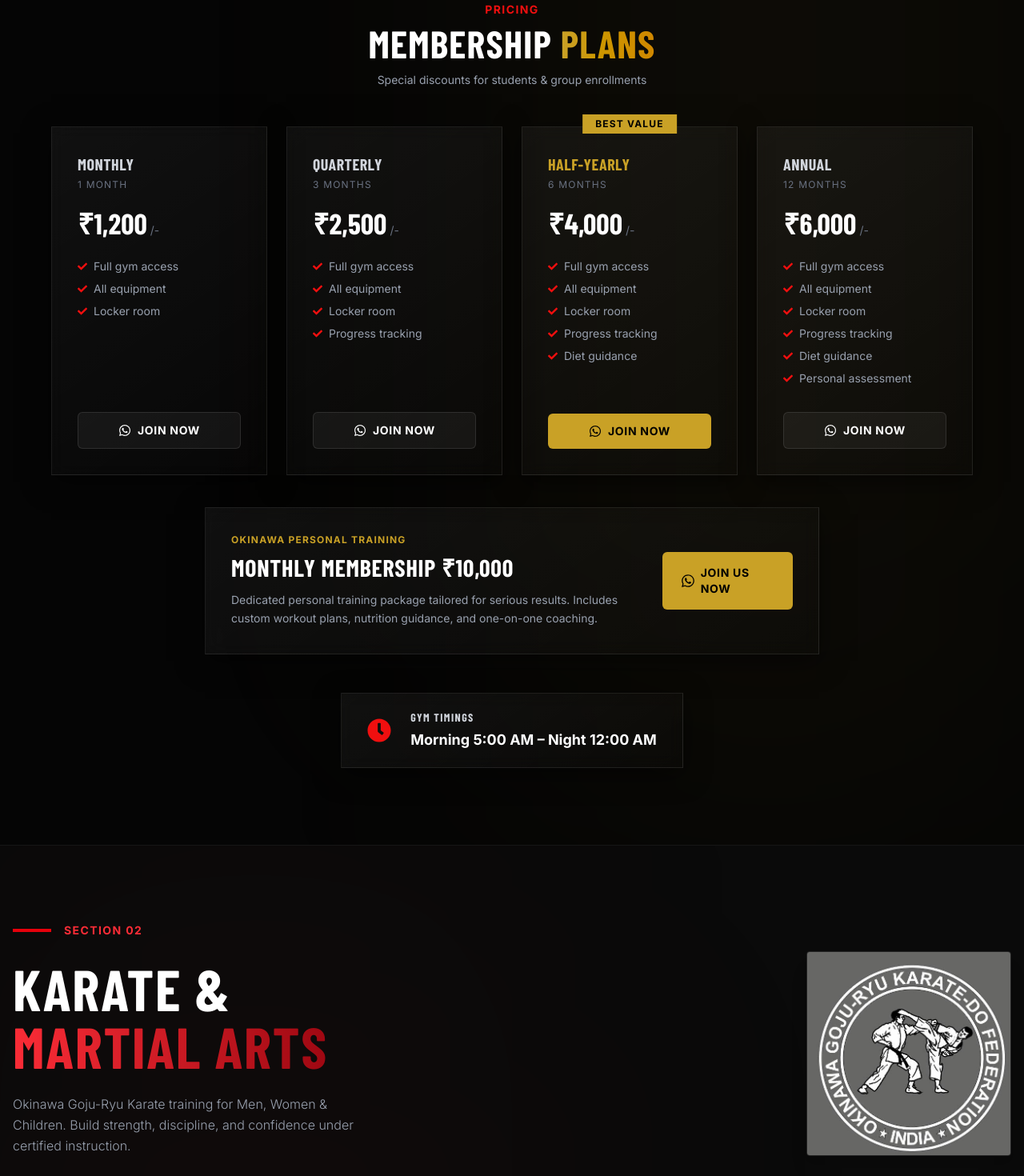
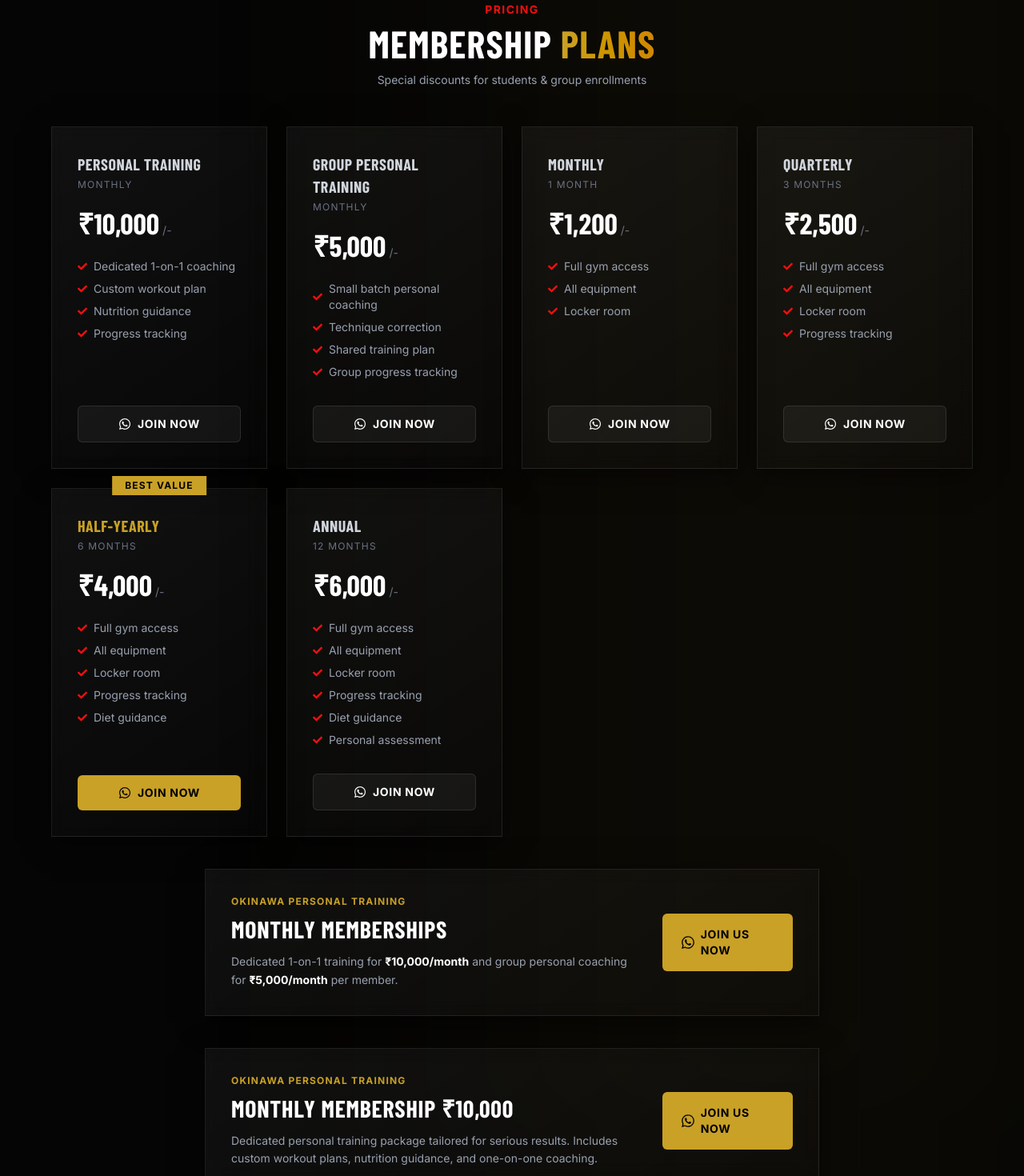
Before and after one commit to deepaksoni220-cmd/vip-okinawa-fitness-club-web, a React (Vite) app: page /services in a window 1280 px wide. Shown: the part 1219-2689 px from the top of the page at 80% size. Built offline with nearby package versions, Linux system fonts and the light colour scheme; a web font is replaced by a local one.

Commit message:
Updated homepage banners and mobile fixes

```diff
--- a/src/pages/contact.tsx
+++ b/src/pages/contact.tsx
@@ -147,7 +147,9 @@
                   </div>
                   <div>
                     <h4 className="font-heading font-bold uppercase text-sm mb-1">Email</h4>
-                    <a href="mailto:info@okinawafitness.com" className="text-gray-400 text-sm hover:text-primary transition-colors">info@okinawafitness.com</a>
+<a href="mailto:okinawafitness11@gmail.com" className="text-gray-400 text-sm hover:text-primary transition-colors">okinawafitness11@gmail.com</a>
+                  <br />
+                  <a href="mailto:okinawamma12@gmail.com" className="text-gray-400 text-sm hover:text-primary transition-colors">okinawamma12@gmail.com</a>
                   </div>
                 </div>
                 <div className="glass-card p-6 flex gap-4 items-start">
--- a/src/pages/fitness-club.tsx
+++ b/src/pages/fitness-club.tsx
@@ -58,8 +58,8 @@
         <div className="container mx-auto px-4 relative z-20">
           <div className="max-w-3xl">
             <h1 className="text-4xl md:text-6xl lg:text-7xl font-heading font-black leading-[0.95] mb-6 uppercase tracking-tight">
-              <span className="block overflow-hidden"><span className="club-hero-title inline-block">Explore</span></span>
-              <span className="block overflow-hidden"><span className="club-hero-title inline-block">Okinawa <span className="text-primary">Fitness</span></span></span>
+              <span className="block overflow-hidden"><span className="club-hero-title inline-block">Okinawa Martial Art</span></span>
+              <span className="block overflow-hidden"><span className="club-hero-title inline-block"><span className="text-primary">Classes</span></span></span>
             </h1>
             <p className="club-hero-subtitle text-lg md:text-xl text-gray-300 mb-10 max-w-xl font-light">
               State-of-the-art facilities, expert trainers, and a community dedicated to your fitness journey in Pune.
@@ -96,7 +96,7 @@
               "/oky/5.jpg",
               "/oky/7.jpg",
               "/oky/9.jpg",
-              "/oky/oky0.jpg",
+
               "/oky/oky00.jpeg",
             ].map((img, i) => (
               <div key={i} className="club-img overflow-hidden rounded-sm border border-white/10 h-48 group hover:border-primary/50 transition-colors cursor-pointer" onClick={() => setSelectedImage(img)}>
--- a/src/pages/home.tsx
+++ b/src/pages/home.tsx
@@ -30,7 +30,7 @@
     e.preventDefault();
     const subject = "Okinawa Fitness Consultation Request";
     const body = `Name: ${name}\nPhone: ${phone}\nEmail: ${email}\nFitness Goal: ${goal}\n\nPlease contact me for a free consultation and facility tour.`;
-    const mailto = `mailto:okinawamma12@gmail.com?subject=${encodeURIComponent(subject)}&body=${encodeURIComponent(body)}`;
+    const mailto = `mailto:okinawamma12@gmail.com&okinawafitness11@gmail.com?subject=${encodeURIComponent(subject)}&body=${encodeURIComponent(body)}`;
     window.location.href = mailto;
     toast.success("Opening your email client...", { description: "Send the email to complete your request." });
   };
@@ -91,15 +91,16 @@
 
       {/* ── HERO ── */}
       <section className="relative h-screen flex items-center pt-20" id="home">
-        <div className="absolute inset-0 z-0">
-          <div className="absolute inset-0 bg-gradient-to-r from-black via-black/60 to-black/20 z-10" />
-          <div className="absolute inset-0 bg-gradient-to-t from-[#0a0a0a] via-transparent to-transparent z-10" />
+        <div className="absolute inset-x-0 bottom-0 top-[129px] md:top-0 z-0">
           <picture>
-            <source media="(max-width: 767px)" srcSet="/oky1banner.webp" />
+            <source
+              media="(max-width: 767px)"
+              srcSet="/oki-nawa-banner2.webp"
+            />
             <img
-              src="/oky2banner.webp"
+              src="/oki-nawa-banner1.webp"
               alt="Okinawa Fitness Gym"
-              className="w-full h-full object-cover object-right opacity-100"
+              className="w-full h-full object-cover object-top md:object-center"
             />
           </picture>
         </div>
@@ -107,20 +108,7 @@
         <div className="absolute bottom-1/4 right-1/4 w-96 h-96 bg-secondary/10 rounded-full blur-[120px] z-0 floating-orb" />
         <div className="container mx-auto px-4 relative z-20">
           <div className="max-w-3xl">
-            <div className="flex flex-wrap gap-x-4 mb-6">
-              <span className="px-3 py-1 bg-primary/20 text-primary border border-primary/50 text-xs font-bold uppercase tracking-widest rounded-sm">Premium Gym</span>
-              <span className="px-3 py-1 bg-secondary/20 text-secondary border border-secondary/50 text-xs font-bold uppercase tracking-widest rounded-sm">Pune, India</span>
-            </div>
-            <h1 className="text-4xl md:text-6xl lg:text-7xl font-heading font-black leading-[0.95] mb-6 uppercase tracking-tight">
-              <span className="block overflow-hidden"><span className="hero-title-word inline-block">Transform</span></span>
-              <span className="block overflow-hidden"><span className="hero-title-word inline-block">Your <span className="text-primary text-glow">Body.</span></span></span>
-              <span className="block overflow-hidden"><span className="hero-title-word inline-block">Unlock</span></span>
-              <span className="block overflow-hidden"><span className="hero-title-word inline-block">Your <span className="text-secondary gold-glow">Potential.</span></span></span>
-            </h1>
-            <p className="hero-subtitle text-lg md:text-xl text-gray-300 mb-10 max-w-xl font-light">
-              Raw discipline meets elite performance. Premium Gym, MMA Training &amp; Karate Classes for those who want results, not comfort.
-            </p>
-            <div className="flex flex-col sm:flex-row gap-4">
+            <div className="hidden">
               <a href="#memberships">
                 <Button size="lg" className="hero-btn w-full sm:w-auto bg-primary hover:bg-red-700 text-white font-heading text-xl uppercase tracking-wider rounded-none h-14 px-8">Join Now</Button>
               </a>
@@ -299,10 +287,12 @@
           <div className="grid md:grid-cols-2 lg:grid-cols-3 gap-6">
             {[
               { name: "MMA Training", time: "Mon, Wed, Fri • 6:30 PM", trainer: "Coach Ravi", level: "All Levels" },
-              { name: "Kyokushin Karate", time: "Tue, Thu, Sat • 5:00 PM", trainer: "Sensei Hiroshi", level: "Intermediate" },
+              { name: "Okinawa Goju-Ryu Karate", time: "Tue, Thu, Sat • 5:00 PM", trainer: "Sensei Hiroshi", level: "Intermediate" },
+
               { name: "Strength & Cond.", time: "Daily • 7:00 AM & 7:00 PM", trainer: "Coach Priya", level: "Advanced" },
               { name: "Fat Loss Circuit", time: "Mon - Fri • 8:00 AM", trainer: "Coach Amit", level: "Beginner" },
-              { name: "Boxing Drills", time: "Tue, Thu • 6:00 PM", trainer: "Coach Ravi", level: "All Levels" },
+              { name: "Kickboxing Drills", time: "Tue, Thu • 6:00 PM", trainer: "Coach Ravi", level: "All Levels" },
+
               { name: "Functional Training", time: "Sat • 9:00 AM", trainer: "Coach Priya", level: "All Levels" },
             ].map((c, i) => (
               <div key={i} className="glass-card p-6 border-l-4 border-l-primary group cursor-pointer hover:bg-white/5 transition-colors">
@@ -360,8 +350,54 @@
           <p className="text-center text-gray-400 mb-14 text-sm font-medium">Special discounts available for students &amp; group enrollments</p>
 
           <div className="grid sm:grid-cols-2 lg:grid-cols-4 gap-6 max-w-6xl mx-auto">
+            {/* Personal Training */}
+            <div className="glass-card p-7 group hover:-translate-y-2 transition-transform duration-300">
+              <div className="w-12 h-12 rounded-full bg-primary/10 flex items-center justify-center mb-5 group-hover:bg-primary/20 transition-colors">
+                <FaDumbbell className="text-primary text-xl" />
+              </div>
+              <h4 className="font-heading font-bold text-xl uppercase mb-1 text-gray-300">Personal Training</h4>
+              <p className="text-xs text-gray-500 uppercase tracking-widest mb-5">Monthly</p>
+              <div className="flex items-baseline gap-1 mb-6">
+                <span className="text-3xl font-heading font-black text-white">₹10,000</span>
+                <span className="text-gray-500 text-sm font-medium">/-</span>
+              </div>
+              <ul className="space-y-3 mb-8 text-sm">
+                <li className="flex items-center gap-3 text-gray-300"><FaCheck className="text-primary shrink-0" /> Dedicated 1-on-1 coaching</li>
+                <li className="flex items-center gap-3 text-gray-300"><FaCheck className="text-primary shrink-0" /> Custom workout plan</li>
+                <li className="flex items-center gap-3 text-gray-300"><FaCheck className="text-primary shrink-0" /> Nutrition guidance</li>
+                <li className="flex items-center gap-3 text-gray-300"><FaCheck className="text-primary shrink-0" /> Progress tracking</li>
+              </ul>
+              <Button asChild variant="outline" className="w-full rounded-none border-white/20 text-white hover:bg-white hover:text-black uppercase tracking-wider font-bold text-xs h-10">
+                <a href={waLink("Hi! I'm interested in Personal Training (1-on-1) monthly membership for ₹10,000. Please share joining details.")} target="_blank" rel="noopener noreferrer">Join Now</a>
+              </Button>
+            </div>
+
+            {/* Group Personal Training */}
+            <div className="glass-card p-7 border-secondary/30 group hover:-translate-y-2 transition-transform duration-300">
+              <div className="w-12 h-12 rounded-full bg-secondary/10 flex items-center justify-center mb-5 group-hover:bg-secondary/20 transition-colors">
+                <FaDumbbell className="text-secondary text-xl" />
+              </div>
+              <h4 className="font-heading font-bold text-xl uppercase mb-1 text-secondary">Group Personal Training</h4>
+              <p className="text-xs text-gray-500 uppercase tracking-widest mb-5">Monthly</p>
+              <div className="flex items-baseline gap-1 mb-1">
+                <span className="text-3xl font-heading font-black text-white">₹5,000</span>
+                <span className="text-gray-500 text-sm font-medium">/-</span>
+              </div>
+              <p className="text-xs text-secondary mb-5 font-medium">Per member</p>
+              <ul className="space-y-3 mb-8 text-sm">
+                <li className="flex items-center gap-3 text-gray-300"><FaCheck className="text-secondary shrink-0" /> Small batch personal coaching</li>
+                <li className="flex items-center gap-3 text-gray-300"><FaCheck className="text-secondary shrink-0" /> Technique correction</li>
+                <li className="flex items-center gap-3 text-gray-300"><FaCheck className="text-secondary shrink-0" /> Shared training plan</li>
+                <li className="flex items-center gap-3 text-gray-300"><FaCheck className="text-secondary shrink-0" /> Group progress tracking</li>
+              </ul>
+              <Button asChild variant="outline" className="w-full rounded-none border-secondary text-secondary hover:bg-secondary hover:text-black uppercase tracking-wider font-bold text-xs h-10">
+                <a href={waLink("Hi! I'm interested in Group Personal Training monthly membership for ₹5,000 per member. Please share joining details.")} target="_blank" rel="noopener noreferrer">Join Now</a>
+              </Button>
+            </div>
+
             {/* Monthly */}
             <div className="glass-card p-7 group hover:-translate-y-2 transition-transform duration-300">
+
               <div className="w-12 h-12 rounded-full bg-primary/10 flex items-center justify-center mb-5 group-hover:bg-primary/20 transition-colors">
                 <FaClock className="text-primary text-xl" />
               </div>
@@ -568,7 +604,7 @@
                   <span>987, Jawaharlal Nehru Rd, New Nana Peth, Ganesh Peth, Pune, Maharashtra 411002</span>
                 </li>
                 <li className="flex items-center gap-3"><FaPhoneAlt className="text-primary shrink-0" /><span>+91 96658 61956</span></li>
-                <li className="flex items-center gap-3"><FaEnvelope className="text-primary shrink-0" /><span>info@okinawafitness.com</span></li>
+<li className="flex items-center gap-3"><FaEnvelope className="text-primary shrink-0" /><span>okinawamma12@gmail.com</span></li>
               </ul>
               <a href="https://wa.me/919665861956" target="_blank" rel="noopener noreferrer"
                 className="mt-6 inline-flex items-center gap-2 bg-green-600 hover:bg-green-700 text-white text-sm font-bold uppercase tracking-wider px-4 py-3 transition-colors rounded-md">
--- a/src/pages/services.tsx
+++ b/src/pages/services.tsx
@@ -11,6 +11,20 @@
 }
 
 const gymPlans = [
+  {
+    label: "Personal Training",
+    price: "₹10,000",
+    duration: "Monthly",
+    features: ["Dedicated 1-on-1 coaching", "Custom workout plan", "Nutrition guidance", "Progress tracking"],
+    highlight: false,
+  },
+  {
+    label: "Group Personal Training",
+    price: "₹5,000",
+    duration: "Monthly",
+    features: ["Small batch personal coaching", "Technique correction", "Shared training plan", "Group progress tracking"],
+    highlight: false,
+  },
   {
     label: "Monthly",
     price: "₹1,200",
@@ -162,6 +176,27 @@
             ))}
           </div>
 
+          <div className="mt-10 flex justify-center">
+            <div className="glass-card w-full max-w-3xl p-8 border border-secondary/30 bg-[#0d0d0d] shadow-[0_0_30px_rgba(255,255,255,0.05)]">
+              <div className="flex flex-col md:flex-row md:items-center md:justify-between gap-6">
+                <div>
+                  <p className="text-secondary font-bold tracking-widest uppercase text-xs mb-2">Okinawa Personal Training</p>
+                  <h4 className="text-3xl font-heading font-black uppercase mb-3">Monthly Memberships</h4>
+                  <p className="text-gray-400 max-w-xl text-sm leading-relaxed">
+                    Dedicated 1-on-1 training for <span className="text-white font-bold">₹10,000/month</span> and group personal coaching for <span className="text-white font-bold">₹5,000/month</span> per member.
+                  </p>
+                </div>
+                <a
+                  href={waLink("Hi! I'm interested in Okinawa Personal Training monthly memberships for ₹10,000 and/or Group Personal Training for ₹5,000 per member. Please share joining details.")}
+                  target="_blank"
+                  rel="noopener noreferrer"
+                  className="inline-flex items-center justify-center gap-2 rounded-md bg-secondary hover:bg-yellow-500 text-black font-black uppercase tracking-wider text-sm px-6 py-4 transition-colors duration-300"
+                >
+                  <FaWhatsapp size={18} /> Join Us Now
+                </a>
+              </div>
+            </div>
+          </div>
           <div className="mt-10 flex justify-center">
             <div className="glass-card w-full max-w-3xl p-8 border border-secondary/30 bg-[#0d0d0d] shadow-[0_0_30px_rgba(255,255,255,0.05)]">
               <div className="flex flex-col md:flex-row md:items-center md:justify-between gap-6">
```
Also changed, not shown: public/oki-nawa-banner1.webp (added), public/oki-nawa-banner2.webp (added).
